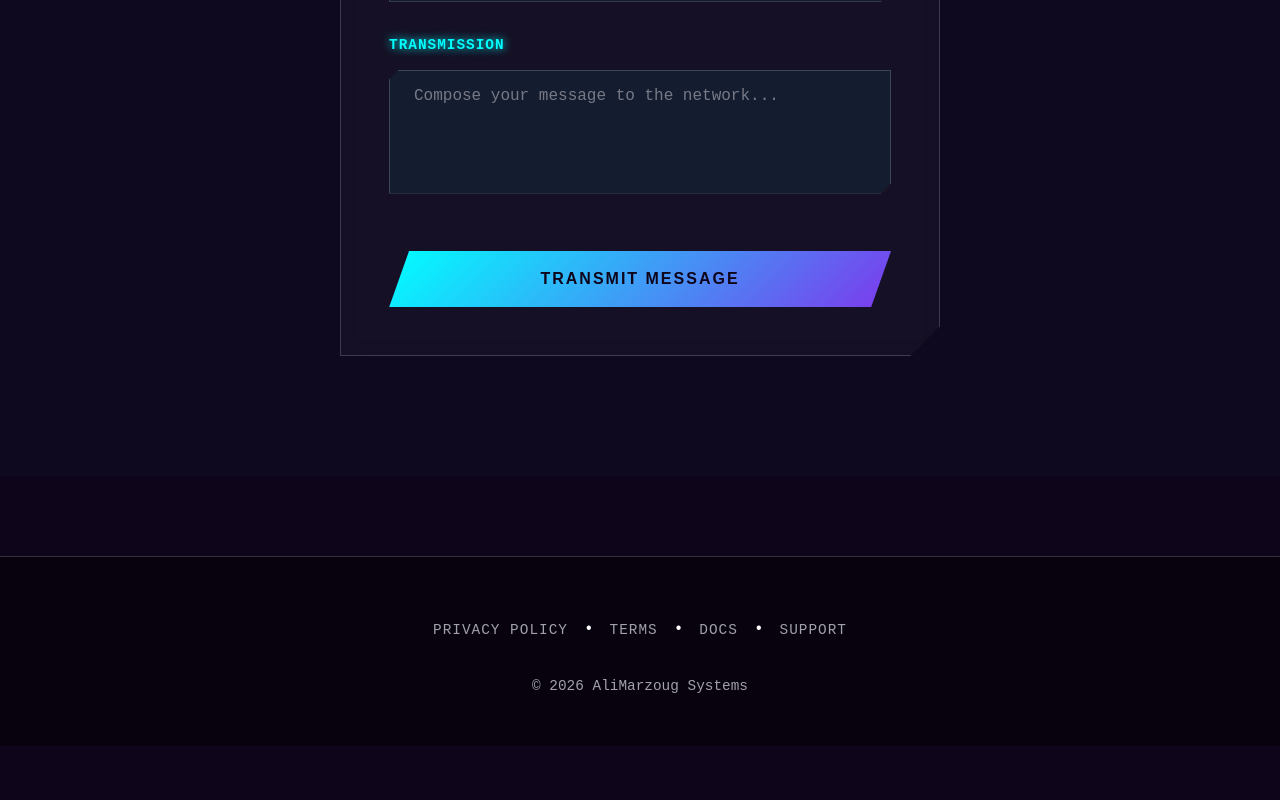
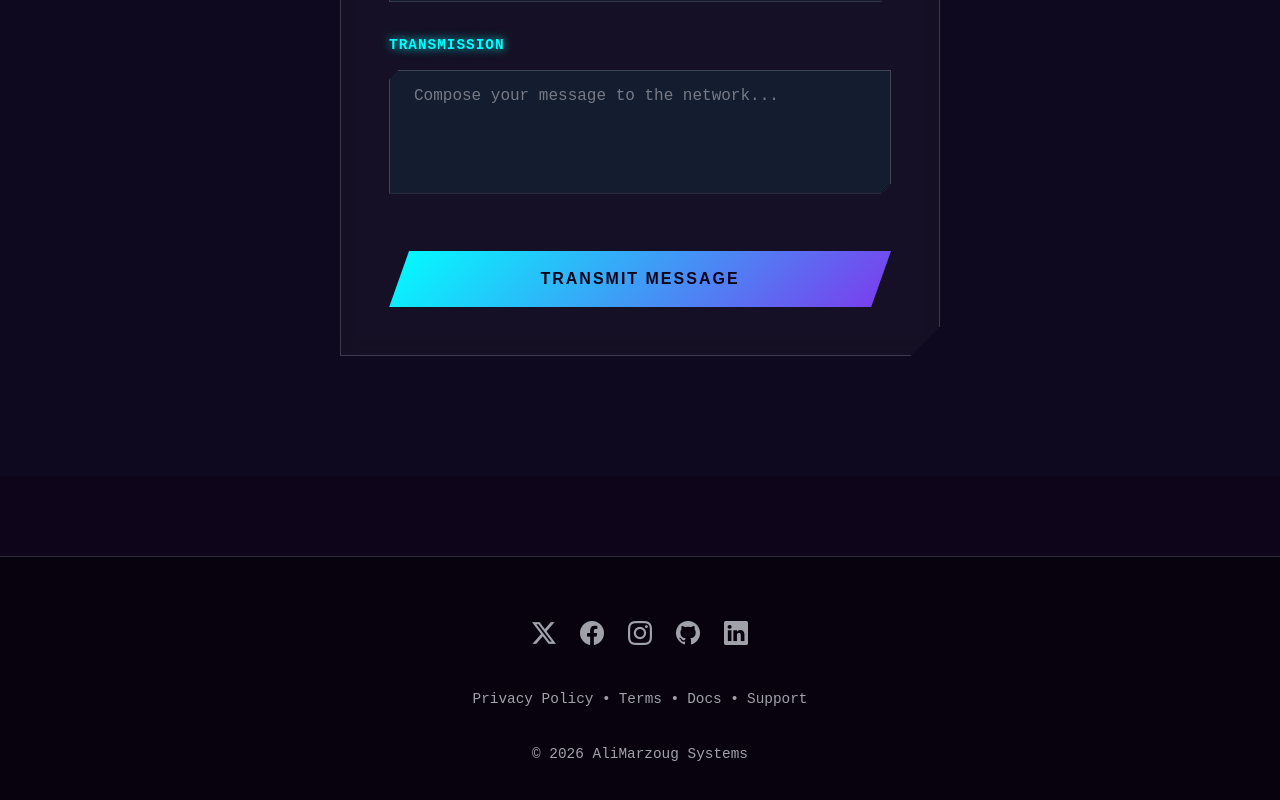
Before and after one commit to alimarzoug12/portfolioali, a React (Create React App) app in the folder frontend/: page / in a window 1280 px wide. Shown: the part 7915-8715 px from the top of the page. Before the commit the page ends 8661 px from the top, so only its background shows below. Built offline with nearby package versions, Linux system fonts and the light colour scheme.

Commit message:
Deploy frontend + portfolio under /portfolio

```diff
--- a/frontend/package.json
+++ b/frontend/package.json
@@ -8,6 +8,7 @@
     "@testing-library/jest-dom": "^6.9.1",
     "@testing-library/react": "^16.3.0",
     "@testing-library/user-event": "^13.5.0",
+    "bootstrap-icons": "^1.13.1",
     "react": "^18.2.0",
     "react-dom": "^18.2.0",
     "react-router-dom": "6.14.2",
--- a/frontend/src/assets/templatemo-nexus-style.css
+++ b/frontend/src/assets/templatemo-nexus-style.css
@@ -1384,6 +1384,12 @@ https://templatemo.com/tm-594-nexus-flow
                 var(--primary-cyan),
                 var(--primary-purple)
             );
+            left: 30px;
+        }
+        @media (min-width: 768px) {
+            .timeline::before {
+                left: 150px; /* Back to 150px on desktop */
+            }
         }
 
         .timeline-item {
@@ -1393,7 +1399,7 @@ https://templatemo.com/tm-594-nexus-flow
 
         .timeline-dot {
             position: absolute;
-            left: 140px;
+            left: 23px;
             top: 8px;
             width: 14px;
             height: 14px;
@@ -1401,6 +1407,11 @@ https://templatemo.com/tm-594-nexus-flow
             background: var(--primary-cyan);
             box-shadow: 0 0 12px var(--primary-cyan);
         }
+        @media (min-width: 768px) {
+            .timeline-dot {
+                left: 140px; /* Back to 140px on desktop */
+            }
+        }
 
         .timeline-header {
             display: flex;
@@ -1455,7 +1466,7 @@ https://templatemo.com/tm-594-nexus-flow
 
         .timeline-content {
             padding: 22px 26px;
-            margin-left: 40px;
+            margin-left: 50px;
 
             border: 1px solid rgba(0, 255, 255, 0.35);
             border-radius: 16px;
@@ -1464,6 +1475,11 @@ https://templatemo.com/tm-594-nexus-flow
             box-shadow:
                 0 0 20px rgba(0, 255, 255, 0.08),
                 inset 0 0 12px rgba(0, 255, 255, 0.05);
+        }
+        @media (min-width: 768px) {
+            .timeline-content {
+                margin-left: 40px; /* Back to 40px on desktop */
+            }
         }
 
         .experience-content {
@@ -2250,3 +2266,39 @@ body.mobile-menu-open {
 body.mobile-menu-open {
   overflow: hidden;
 }
+.social-links {
+    display: flex;
+    justify-content: center;
+    gap: 1.5rem;
+    margin-bottom: 2rem;
+}
+
+.social-links a {
+    color: var(--text-secondary);
+    text-decoration: none;
+    font-size: 1.5rem;
+    transition: all 0.3s ease;
+    position: relative;
+}
+
+/* ONLY social links get cyan hover effect */
+.social-links a:hover {
+    color: var(--primary-cyan);
+    text-shadow: 0 0 10px var(--primary-cyan);
+}
+
+/* Animated underline for social links only */
+.social-links a::before {
+    content: '';
+    position: absolute;
+    bottom: -8px;
+    left: 50%;
+    transform: translateX(-50%);
+    width: 0;
+    height: 2px;
+    transition: width 0.3s ease;
+}
+
+.social-links a:hover::before {
+    width: 70%;
+}
--- a/frontend/src/components/Footer.jsx
+++ b/frontend/src/components/Footer.jsx
@@ -2,11 +2,30 @@ export default function Footer() {
   return (
     <footer className="footer">
       <div className="footer-content">
+        {/* Social Links at the top */}
+        <div className="social-links text-center">
+          <a href="https://x.com/AliMarzoug12" className="twitter" aria-label="Twitter">
+            <i className="bi bi-twitter-x"></i>
+          </a>
+          <a href="https://www.facebook.com/ali.marzoug.14" className="facebook" aria-label="Facebook">
+            <i className="bi bi-facebook"></i>
+          </a>
+          <a href="https://www.instagram.com/ali__marzoug/" className="instagram" aria-label="Instagram">
+            <i className="bi bi-instagram"></i>
+          </a>
+          <a href="https://github.com/alimarzoug12" className="github" aria-label="GitHub">
+            <i className="bi bi-github"></i>
+          </a>
+          <a href="https://www.linkedin.com/in/ali-marzoug-b7a022209/" className="linkedin" aria-label="LinkedIn">
+            <i className="bi bi-linkedin"></i>
+          </a>
+        </div>
+
         <div className="footer-links">
-          <a href="#">Privacy Policy</a> •
-          <a href="#">Terms</a> •
-          <a href="#">Docs</a> •
-          <a href="#">Support</a>
+          <p className="footer-bottom">Privacy Policy •</p>
+          <p className="footer-bottom">Terms •</p>
+          <p className="footer-bottom">Docs •</p>
+          <p className="footer-bottom">Support</p>
         </div>
 
         <div className="footer-bottom">
--- a/frontend/src/index.js
+++ b/frontend/src/index.js
@@ -3,6 +3,7 @@ import ReactDOM from "react-dom/client";
 import App from "./App";
 import { BrowserRouter } from "react-router-dom";
 import "./assets/templatemo-nexus-style.css";
+import 'bootstrap-icons/font/bootstrap-icons.css';
 
 const root = ReactDOM.createRoot(document.getElementById("root"));
 root.render(
```
Also changed, not shown: 1 other file (tests, documents, lock files or other folders).
